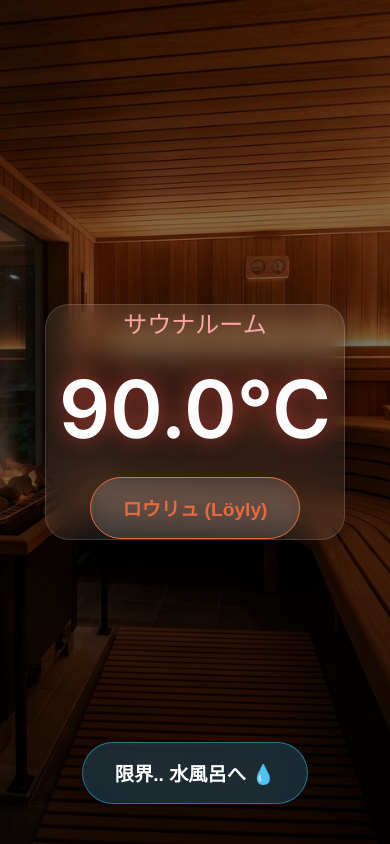
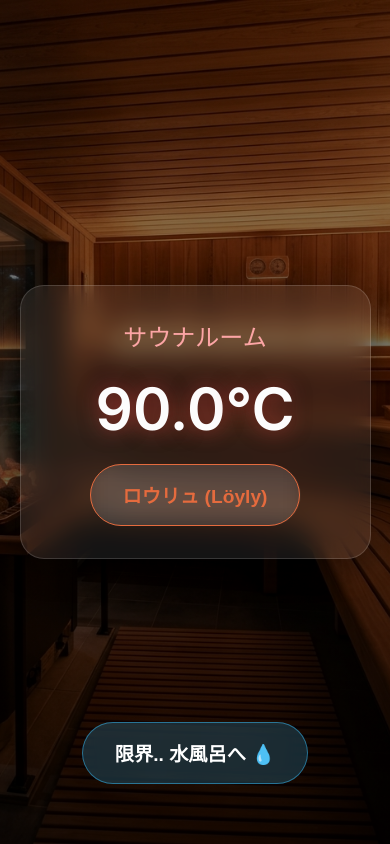
Before and after one commit to handism/sauna-simulator, a React (Vite) app: page / in a window 390 px wide. Both pictures are taken after a click on the button "入室する". Built offline with nearby package versions, Linux system fonts and the light colour scheme.

Commit message:
feat: improve overall responsive design for mobile

```diff
--- a/src/App.tsx
+++ b/src/App.tsx
@@ -43,8 +43,8 @@ function App() {
       <div style={{ position: 'relative', zIndex: 10, width: '100%', height: '100%' }}>
         {stage === 'start' && (
           <div style={{ textAlign: 'center', opacity: opacity, transition: 'opacity 1s', height: '100%', display: 'flex', flexDirection: 'column', alignItems: 'center', justifyContent: 'center' }}>
-            <h1 style={{ fontSize: '3rem', marginBottom: '1rem', letterSpacing: '4px', textTransform: 'uppercase', textShadow: '0 4px 12px rgba(0,0,0,0.5)' }}>ブラウザサウナ</h1>
-            <p style={{ marginBottom: '3rem', color: '#eaeaea', textShadow: '0 2px 8px rgba(0,0,0,0.5)' }}>プレミアムな疑似サウナ体験</p>
+            <h1 style={{ fontSize: 'clamp(2rem, 8vw, 3rem)', marginBottom: '1rem', letterSpacing: '4px', textTransform: 'uppercase', textShadow: '0 4px 12px rgba(0,0,0,0.5)', textAlign: 'center' }}>ブラウザサウナ</h1>
+            <p style={{ fontSize: 'clamp(1rem, 4vw, 1.2rem)', marginBottom: '3rem', color: '#eaeaea', textShadow: '0 2px 8px rgba(0,0,0,0.5)', textAlign: 'center' }}>プレミアムな疑似サウナ体験</p>
             <button className="primary-btn" onClick={handleStart}>
               入室する
             </button>
--- a/src/components/CoolingBath.tsx
+++ b/src/components/CoolingBath.tsx
@@ -34,14 +34,14 @@ const CoolingBath = ({ onNext }: CoolingBathProps) => {
       overflow: 'hidden'
     }}>
 
-      <div className="glass-panel" style={{ textAlign: 'center', minWidth: '300px', zIndex: 10, background: 'rgba(255,255,255,0.05)' }}>
+      <div className="glass-panel" style={{ textAlign: 'center', zIndex: 10, background: 'rgba(255,255,255,0.05)' }}>
         <h2 style={{ fontSize: '1.5rem', fontWeight: 300, color: '#bae6fd' }}>水風呂</h2>
         <div style={{ fontSize: '1.2rem', fontWeight: 400, margin: '20px 0', color: '#e0f2fe' }}>
           ゆっくりと粗熱を取る...
         </div>
       </div>
 
-      <div style={{position: 'absolute', bottom: '40px', zIndex: 10}}>
+      <div style={{position: 'absolute', bottom: 'clamp(20px, 8vh, 60px)', zIndex: 10}}>
          <button className="primary-btn" onClick={onNext} style={{ background: 'rgba(192,132,252,0.2)', borderColor: 'rgba(192,132,252,0.5)'}}>
             外気浴へ 🍃
          </button>
--- a/src/components/SaunaRoom.tsx
+++ b/src/components/SaunaRoom.tsx
@@ -45,9 +45,9 @@ const SaunaRoom = ({ audio, onNext }: SaunaRoomProps) => {
       position: 'relative'
     }}>
 
-      <div className="glass-panel" style={{ textAlign: 'center', minWidth: '300px', zIndex: 10 }}>
+      <div className="glass-panel" style={{ textAlign: 'center', zIndex: 10 }}>
         <h2 style={{ fontSize: '1.5rem', fontWeight: 300, color: '#fca5a5' }}>サウナルーム</h2>
-        <div style={{ fontSize: '5rem', fontWeight: 600, margin: '20px 0', textShadow: '0 0 20px rgba(239,68,68,0.5)' }}>
+        <div style={{ fontSize: 'clamp(3rem, 15vw, 5rem)', fontWeight: 600, margin: '20px 0', textShadow: '0 0 20px rgba(239,68,68,0.5)' }}>
           {temperature.toFixed(1)}°C
         </div>
 
@@ -58,7 +58,7 @@ const SaunaRoom = ({ audio, onNext }: SaunaRoomProps) => {
         </div>
       </div>
 
-      <div style={{position: 'absolute', bottom: '40px', zIndex: 10}}>
+      <div style={{position: 'absolute', bottom: 'clamp(20px, 8vh, 60px)', zIndex: 10}}>
          <button className="primary-btn" onClick={onNext} style={{ background: 'rgba(56,189,248,0.2)', borderColor: 'rgba(56,189,248,0.5)'}}>
             限界.. 水風呂へ 💧
          </button>
--- a/src/components/TotonouSpace.tsx
+++ b/src/components/TotonouSpace.tsx
@@ -28,11 +28,11 @@ const TotonouSpace = ({ onNext }: TotonouSpaceProps) => {
           </div>
       </div>
 
-      <div style={{position: 'absolute', top: '10%', zIndex: 10, textAlign: 'center'}}>
-        <h2 style={{ fontSize: '2rem', fontWeight: 200, letterSpacing: '12px', color: '#94a3b8' }}>ととのう</h2>
+      <div style={{position: 'absolute', top: 'clamp(20px, 10vh, 10%)', zIndex: 10, textAlign: 'center'}}>
+        <h2 style={{ fontSize: 'clamp(1.5rem, 6vw, 2rem)', fontWeight: 200, letterSpacing: '12px', color: '#94a3b8' }}>ととのう</h2>
       </div>
 
-      <div style={{position: 'absolute', bottom: '40px', zIndex: 10}}>
+      <div style={{position: 'absolute', bottom: 'clamp(20px, 8vh, 60px)', zIndex: 10}}>
          <button className="primary-btn" onClick={onNext} style={{ background: 'rgba(255,255,255,0.1)', fontSize: '1rem', padding: '12px 24px'}}>
             もう一度サウナへ
          </button>
--- a/src/index.css
+++ b/src/index.css
@@ -26,13 +26,13 @@ body {
   color: var(--text-main);
   background: var(--totonou-bg-end);
   overflow: hidden;
-  height: 100vh;
+  height: 100dvh;
   width: 100vw;
   -webkit-font-smoothing: antialiased;
 }
 
 #root {
-  height: 100vh;
+  height: 100dvh;
   width: 100vw;
 }
 
@@ -44,6 +44,9 @@ body {
   border: 1px solid var(--glass-border);
   border-radius: 24px;
   box-shadow: 0 8px 32px 0 rgba(0, 0, 0, 0.37);
+  padding: 2rem;
+  width: 90%;
+  max-width: 400px;
 }
 
 /* Base App Layout */
```
